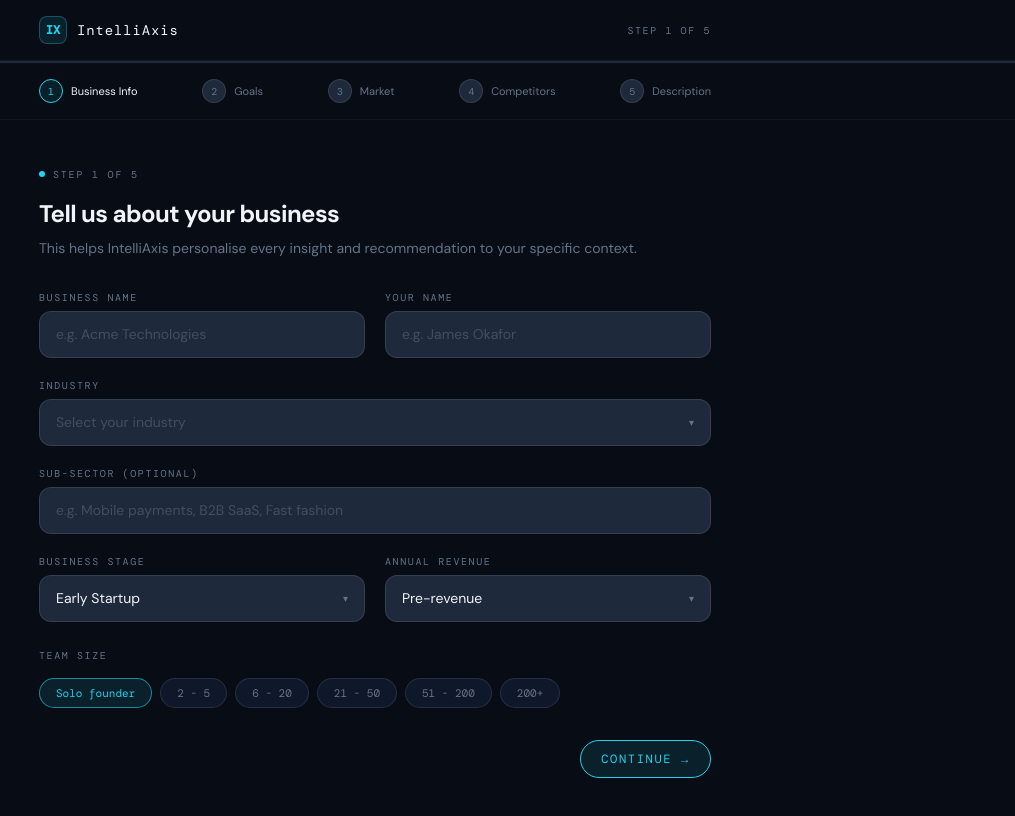
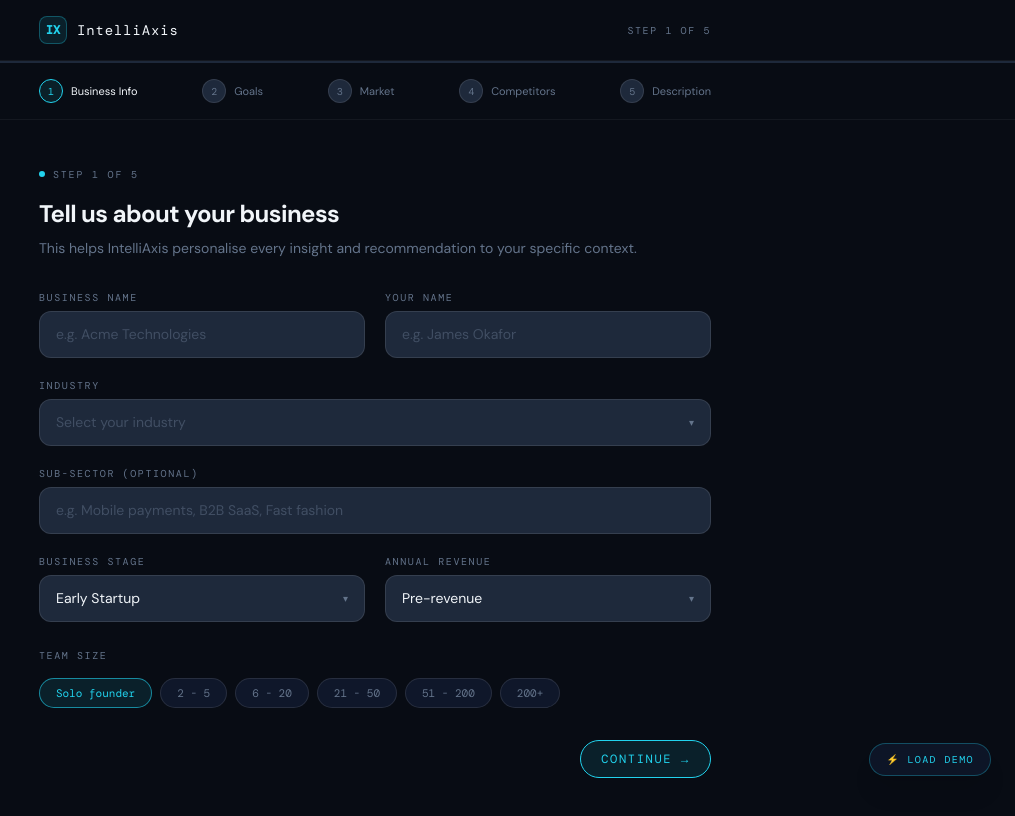
Before and after one commit to Favics-T/intelliaxxis, a React (Vite) app: page /onboarding in a window 1280 px wide. Shown: the whole page, without its empty margins (265-1280 px from the left). Built offline with nearby package versions, Linux system fonts and the light colour scheme; a web font is replaced by a local one.

Commit message:
addeded custims dropdown, priority matrix etc

```diff
--- a/src/pages/Onbaording.tsx
+++ b/src/pages/Onbaording.tsx
@@ -1,5 +1,37 @@
-import type { FC } from 'react';
+import type { FC } from 'react'
 import { OnboardingWizard } from '../component/onboarding/OnboardingWizard';
+// import { OnboardingWizard } from '../components/onboarding/OnboardingWizard';
+import { useProfileStore } from '../store/profileStore';
+import { useIntelligenceStore } from '../store/intelligenceStore';
+import { DEMO_PROFILE, DEMO_SIGNALS, DEMO_RECOMMENDATIONS } from '../utils/demoData';
+import { useNavigate } from 'react-router-dom';
 
+export const OnboardingPage: FC = () => {
+  const { updateProfile, completeOnboarding } = useProfileStore();
+  const { setSignals, setRecommendations }    = useIntelligenceStore();
+  const navigate = useNavigate();
 
-export const OnboardingPage: FC = () => <OnboardingWizard />;
+  const loadDemo = () => {
+    updateProfile(DEMO_PROFILE);
+    completeOnboarding();
+    setSignals(DEMO_SIGNALS);
+    setRecommendations(DEMO_RECOMMENDATIONS);
+    navigate('/dashboard');
+  };
+
+  return (
+    <div className="relative">
+      <OnboardingWizard />
+
+      {/* Demo button — for presentation */}
+      <div className="fixed bottom-6 right-6 z-50">
+        <button
+          onClick={loadDemo}
+          className="rounded-full border border-cyan/30 bg-surface/90 px-4 py-2 font-mono text-[10px] uppercase tracking-[0.14em] text-cyan shadow-xl backdrop-blur-sm transition-all hover:border-cyan hover:bg-cyan/10"
+        >
+          ⚡ Load Demo
+        </button>
+      </div>
+    </div>
+  );
+};
```
